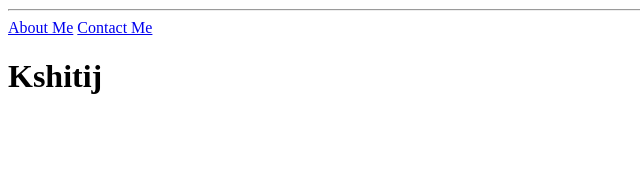
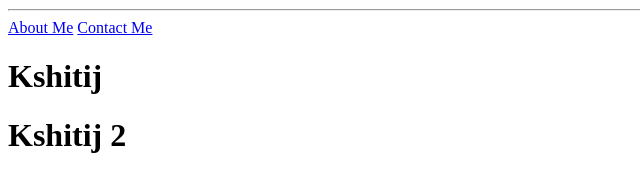
Before and after one commit to KshitijShinde2210/html-portfolio, a plain HTML site: page index.html in a window 1280 px wide. Shown: the part 655-830 px from the top of the page, without its empty margins (0-640 px from the left). Before the commit the page ends 800 px from the top, so only its background shows below. Drawn offline with Linux system fonts and the light colour scheme.

Commit message:
second commit

```diff
--- a/index.html
+++ b/index.html
@@ -18,6 +18,7 @@
   <a href="./public/about.html">About Me</a>
   <a href="./public/contact.html">Contact Me</a>
   <h1>Kshitij</h1>
+  <h1>Kshitij 2</h1>
 </body>
 
 </html>
```
